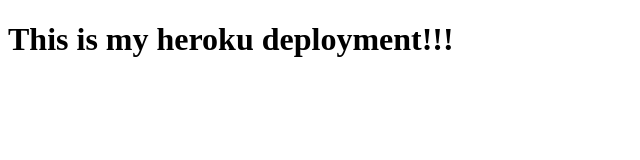
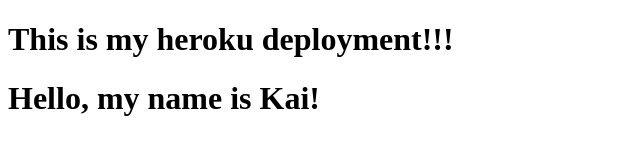
Before and after one commit to kaimky1/F21-hostingDemo, a plain HTML site: page index.html in a window 1280 px wide. Shown: the whole page, without its empty margins (0-640 px from the left). Drawn offline with Linux system fonts and the light colour scheme.

Commit message:
Second commit, made changes to HTML

```diff
--- a/index.html
+++ b/index.html
@@ -8,5 +8,6 @@
 </head>
 <body>
   <h1>This is my heroku deployment!!!</h1>
+  <h1>Hello, my name is Kai!</h1>
 </body>
 </html>
```
